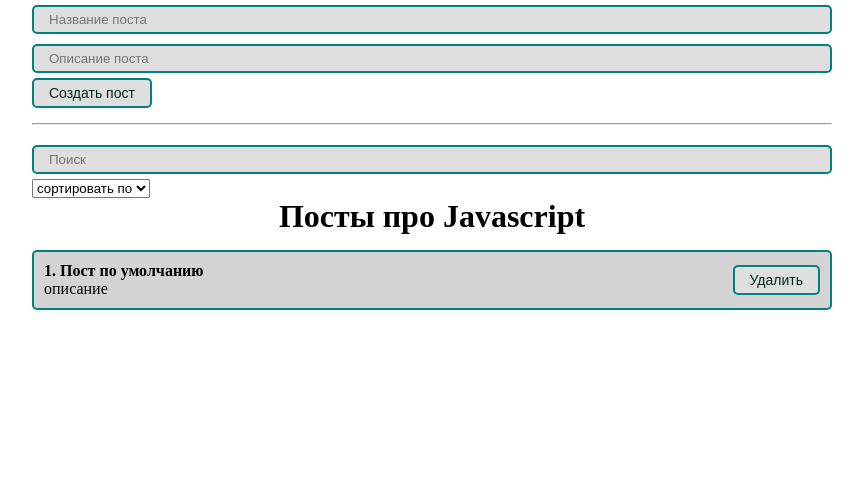
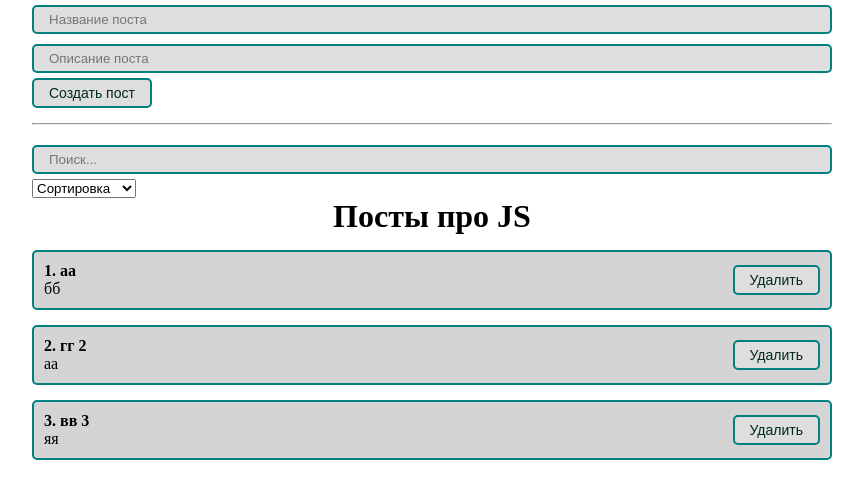
Before and after one commit to maximmorenko/React_conspect, a React (Create React App) app in the folder my-app/: page / in a window 1280 px wide. Shown: the top 498 px of the page, without its empty margins (208-1071 px from the left). Built offline with nearby package versions, Linux system fonts and the light colour scheme.

Commit message:
поиск поста

```diff
--- a/my-app/src/App.js
+++ b/my-app/src/App.js
@@ -1,99 +1,53 @@
-import React, {useMemo, useState} from "react"; // реакт импортируем в каждый файл где создаем проект
-import PostList from "./components/PostList";
+import React, { useMemo, useState } from 'react';
+import PostFilter from './components/PostFilter';
 import './style/App.css';
-import PostForm from "./components/PostForm";
-import MySelect from "./components/UI/select/MySelect";
-import MyInput from "./components/UI/input/MyInput";
-//import FuncComponent from './components/FuncComponent';
-//import ClassComponent from './components/ClassComponent';
-//import ClassCounter from './components/ClassCounter';
-//import FuncCounter from './components/FuncCounter';
-//import ChangeStateInput from './components/ChangeStateInput_Func';
-//import PostItem from './components/PostItem';
+import PostForm from './components/PostForm';
+import PostList from './components/PostList';
 
 
 function App() {
   const [posts, setPosts] = useState([
-    {title: 'Пост по умолчанию', body: 'описание'}
-  ])
+    { id: 1, title: 'аа', body: 'бб' },
+    { id: 2, title: 'гг 2', body: 'аа' },
+    { id: 3, title: 'вв 3', body: 'яя' },
+  ]);
+  const [filter, setFilter] = useState({ sort: '', query: '' });
 
-  // Поиск поста
-  // колбек будет вызван только в том случае если какая-то из зависимостей поменяет свое значение
-  //const sortedPosts = useMemo(() => {
+  const sortedPosts = useMemo(() => {
+    if (filter.sort) {
+      return [...posts].sort((a, b) =>
+        a[filter.sort].localeCompare(b[filter.sort])
+      );
+    }
+    return posts;
+  }, [filter.sort, posts]);
 
-  //}, [selectedSort, posts])
-
-  // поиск
-  // нам нужно фильтровать массив постов и удалять лишние, но так как они не возвроащаются обратно,
-  // нужно фильтровать копию массива.
-  const [searchQuery, setSearchQuery] = useState('')
+  const sortedAndSearchedPosts = useMemo(() => {
+    return sortedPosts.filter((post) =>
+      post.title.toLowerCase().includes(filter.query)
+    );
+  }, [filter.query, sortedPosts]);
 
   const createPost = (newPost) => {
-    setPosts([...posts, newPost ])
-  }
-
-  // Удаление поста.
-  // Поскольку внутри дочернего компонента мы не имеем доступ к родительскому компоненту
-  // будем использовать колбэк
-  // аргумент будет post из дочернего элемента, который мы будем передавать в дочернем компоненте
+    setPosts([...posts, newPost]);
+  };
+  // получаем post из дочернего компонента
   const removePost = (post) => {
-    // с помощью фильтра удаляем из массива тот пост, который мы передали аргументом
-    // отфильтровуем массив по условию если айдишники совпадают, то тогда элемент удаляется
-    setPosts(posts.filter(p => p.id !== post.id))
-  }
-
-
-  // Реалиоозовуем двухстороннее связывание селекта
-  const [selectedSort, setSelectedSort] = useState('')
-  // сортируем массив
-  const sortPosts = (sort) => {
-    // перезаписуем состояние
-    setSelectedSort(sort);
-    // так как сорт мутируем массив то будем сортировать его копию [...posts]. используем мотод sort
-    setPosts([...posts].sort((a, b) => a[sort].localeCompare(b[sort])))
-    // используем функцию локейлкомпейр для сравнения строк, сравнивам поле из объекта "а" с полем из объекта "б"
-    console.log(sort)
-  }
-
+    setPosts(posts.filter((p) => p.id !== post.id));
+  };
 
   return (
     <div className="App">
-      <PostForm create={createPost}/>
-      <hr style={{margin: '15px 0'}}></hr>
-      <div>
-        {/* поиск */}
-        <MyInput
-        value={selectedSort}
-        onChange={e => setSelectedSort(e.target.value)} // передаем сюда значение setSelectedSort(e.target.value)
-        type='text'
-        placeholder='Поиск'
-        />
+      <PostForm create={createPost} />
+      <hr style={{ margin: '15px 0' }} />
 
-        <MySelect
-        // в значение передаем выбраный опшн
-        value={selectedSort}
-        // а в ончейндж будем передавать отсортированный массив функцией
-        onChange={sortPosts}
-        // передаем в наш компонент ожидаемые пропсы:
-        defaultValue="сортировать по"
-        option={[
-          {value: 'title', name: 'названию'},
-          {value: 'body', name: 'описанию'}
-        ]}
-
-
-        />
-      </div>
-      {posts.length !== 0
-      ?
-      <PostList remove={removePost} posts={posts} title='Посты про Javascript' desc='Javascript лучше чем Java'/>
-      :
-      <h1 style={{textAlign: 'center'}}>Посты не найдены</h1>
-      }
-
-
+      <PostFilter filter={filter} setFilter={setFilter} />
+      <PostList
+        remove={removePost}
+        posts={sortedAndSearchedPosts}
+        title={'Посты про JS'}
+      />
     </div>
-  );
-}
-
-export default App;
+      );
+    }
+    export default App;
--- /dev/null
+++ b/my-app/src/components/PostFilter.jsx
@@ -0,0 +1,29 @@
+import React from 'react';
+import MyInput from './UI/input/MyInput';
+import MySelect from './UI/select/MySelect';
+
+const PostFilter = ({ filter, setFilter }) => {
+  return (
+    <div>
+      <MyInput
+        value={filter.query}
+        onChange={(e) => setFilter({ ...filter, query: e.target.value })}
+        placeholder="Поиск..."
+      />
+      <MySelect
+        value={filter.sort}
+        onChange={(selectedSort) => {
+          console.log(selectedSort);
+          return setFilter({ ...filter, sort: selectedSort });
+        }}
+        defaultValue="Сортировка"
+        options={[
+          { value: 'title', name: 'По названию' },
+          { value: 'body', name: 'По описанию' },
+        ]}
+      />
+    </div>
+  );
+};
+
+export default PostFilter;
--- a/my-app/src/components/PostForm.jsx
+++ b/my-app/src/components/PostForm.jsx
@@ -1,7 +1,7 @@
 import React, {useState} from 'react';
 import MyButton from "./UI/button/MyButton"
 import MyInput from "./UI/input/MyInput";
-import {useRef} from "react";
+
 
 function PostForm({create}) {
     const [post, setPost] = useState({title: '', body: ''})
--- a/my-app/src/components/PostList.jsx
+++ b/my-app/src/components/PostList.jsx
@@ -1,23 +1,23 @@
-import React from "react";
+import React from 'react';
 import PostItem from './PostItem';
 
-const PostList = ({posts, title, remove}) => {
-    // принимаем функцию удялению поста как аргумент и передаем ее ниже, в PostItem
-    // не вызываем!! а передаем как пропс!!
-    return (
-        <div>
-            <h1 style={{textAlign: 'center'}}>
-                {title}
-            </h1>
-            {posts.map((post, index) =>
-                // Для каждого поста мы отрисовываем постайтем и как пропс передаем туда объект
-                // важно использовать ключ для айди а не индекс, так как индекс может измениться в массиве, а ключ нет
-                // наличие ключей позволяет реакту рендерить те элементы в которых произошли измениния
-                // номер по порядку получаем из индекса + 1
-                <PostItem remove={remove} number={index + 1} post={post} key={post.id} />
-            )}
-        </div>
-    );
-}
+const PostList = ({ remove, posts, title }) => {
+  if (!posts.length) {
+    return <h1 style={{ textAlign: 'center' }}>Посты не найдены!</h1>;
+  }
 
+  return (
+    <div>
+      <h1 style={{ textAlign: 'center' }}>{title}</h1>
+      {posts.map((post, index) => (
+        <PostItem
+          remove={remove}
+          number={index + 1}
+          post={post}
+          key={post.id}
+        />
+      ))}
+    </div>
+  );
+};
 export default PostList;
--- a/my-app/src/components/UI/select/MySelect.jsx
+++ b/my-app/src/components/UI/select/MySelect.jsx
@@ -1,26 +1,18 @@
 import React from 'react';
 
-function MySelect({option, defaultValue, value, onChange}) {
-    // пропсы которые будет принимать компонент - это массив опций
-    // и дефолтное значение названия опции "сортировать по ..."
-    // каждая опция это объект из name: "", value: ""
-    // Для того чтобы следить за изменением значения внутри селекта, добавляем пропс value и onChange
-    return (
-        <select
-        value={value}
-        // таргет целим на значение селекта которое выбрал пользователь
-        onChange={event => onChange(event.target.value)}
-        >
-            {/* дефолтный пропс должен быть неактивный, поэтому мы на него вешаем дисеблед */}
-            <option disabled value="">{defaultValue}</option>
-            {/* итерируемся по массиву опций, достаем из объекта key value и name*/}
-            {/* ключ должен быть всегда уникальным, так как value у селекта всегда уникальное, то можем использовать его */}
-            {option.map(option =>
-            <option key={option.value} value={option.value}>{option.name}</option>
-            )}
-
-        </select>
-    );
-}
+const MySelect = ({ options, defaultValue, value, onChange }) => {
+  return (
+    <select value={value} onChange={(e) => onChange(e.target.value)}>
+      <option disabled value="">
+        {defaultValue}
+      </option>
+      {options.map((option) => (
+        <option key={option.value} value={option.value}>
+          {option.name}
+        </option>
+      ))}
+    </select>
+  );
+};
 
 export default MySelect;
```
Also changed, not shown: my-app/src/Appp.js (added), 1 other file (tests, documents, lock files or other folders).
